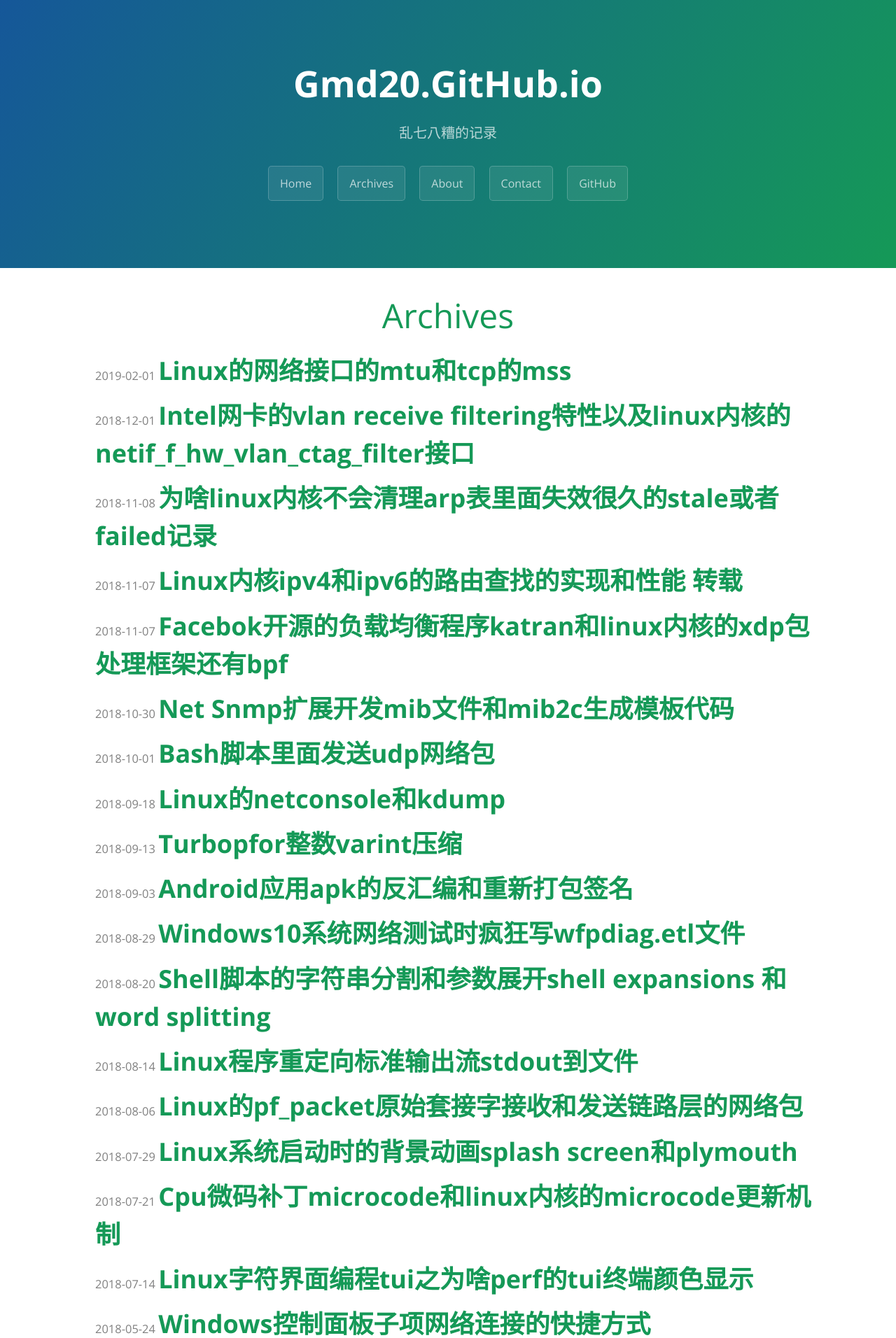
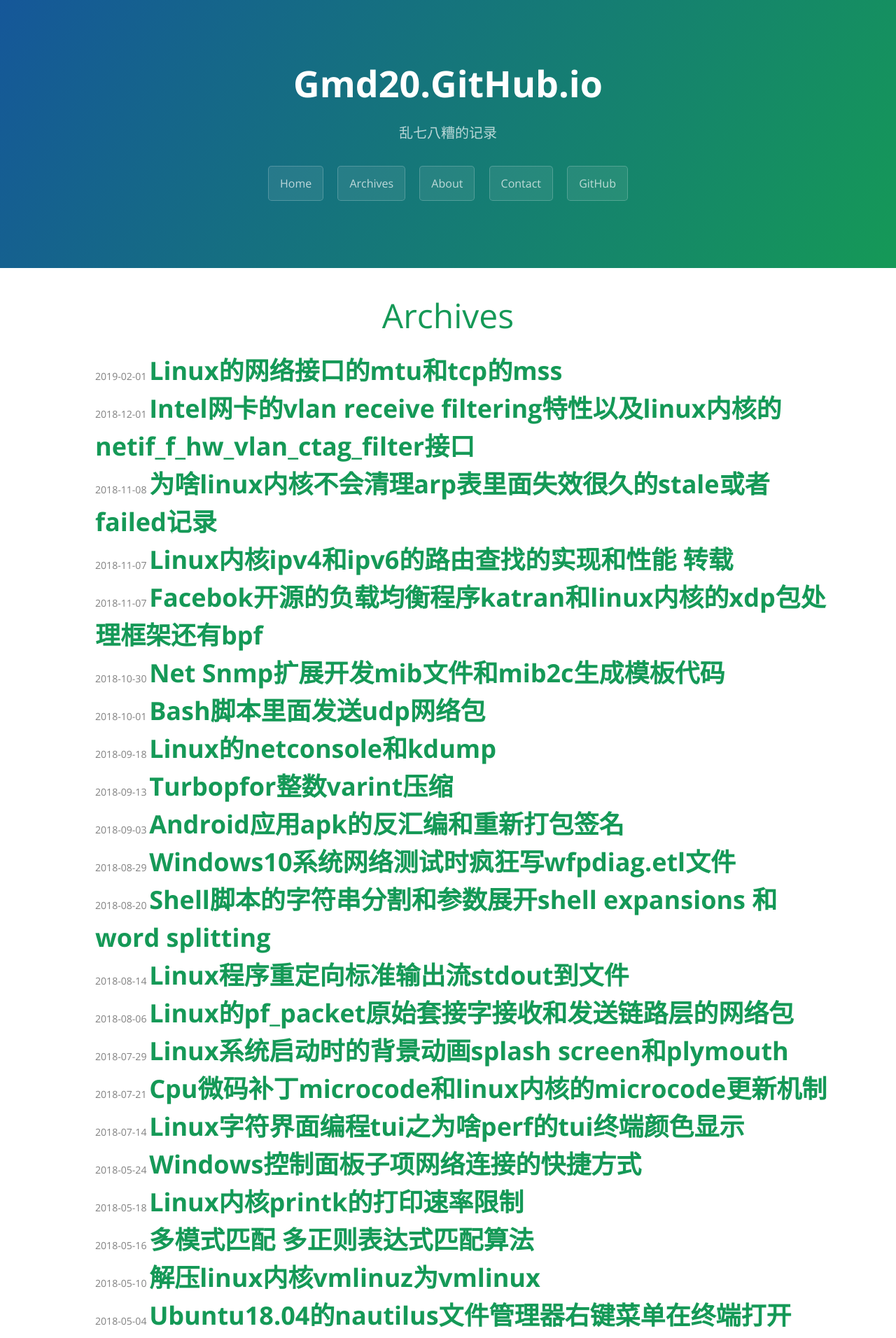
Before and after one commit to gmd20/gmd20.github.io, a Jekyll site: the page built from archives.md, in a window 1280 px wide. Shown: the top 1912 px of the page at 70% size. Built offline with Jekyll 4.4.1, drawn with Linux system fonts in a browser that asks for light colours.

Commit message:
Update archives.md

```diff
--- a/archives.md
+++ b/archives.md
@@ -7,7 +7,8 @@
   <ul class="posts noList">
     {% for post in site.posts %}
       <li>
-        <h3><span class="date">{{ post.date | date: '%Y-%m-%d  ' }}</span> <a class="post-link" href="{{ post.url | prepend: site.baseurl }}">{{ post.title }}</a></h3>
+        <span class="date">{{ post.date | date: '%Y-%m-%d  ' }}</span>
+        <a class="post-link" href="{{ post.url | prepend: site.baseurl }}">{{ post.title }}</a>
       </li>
     {% endfor %}
   </ul>
```
